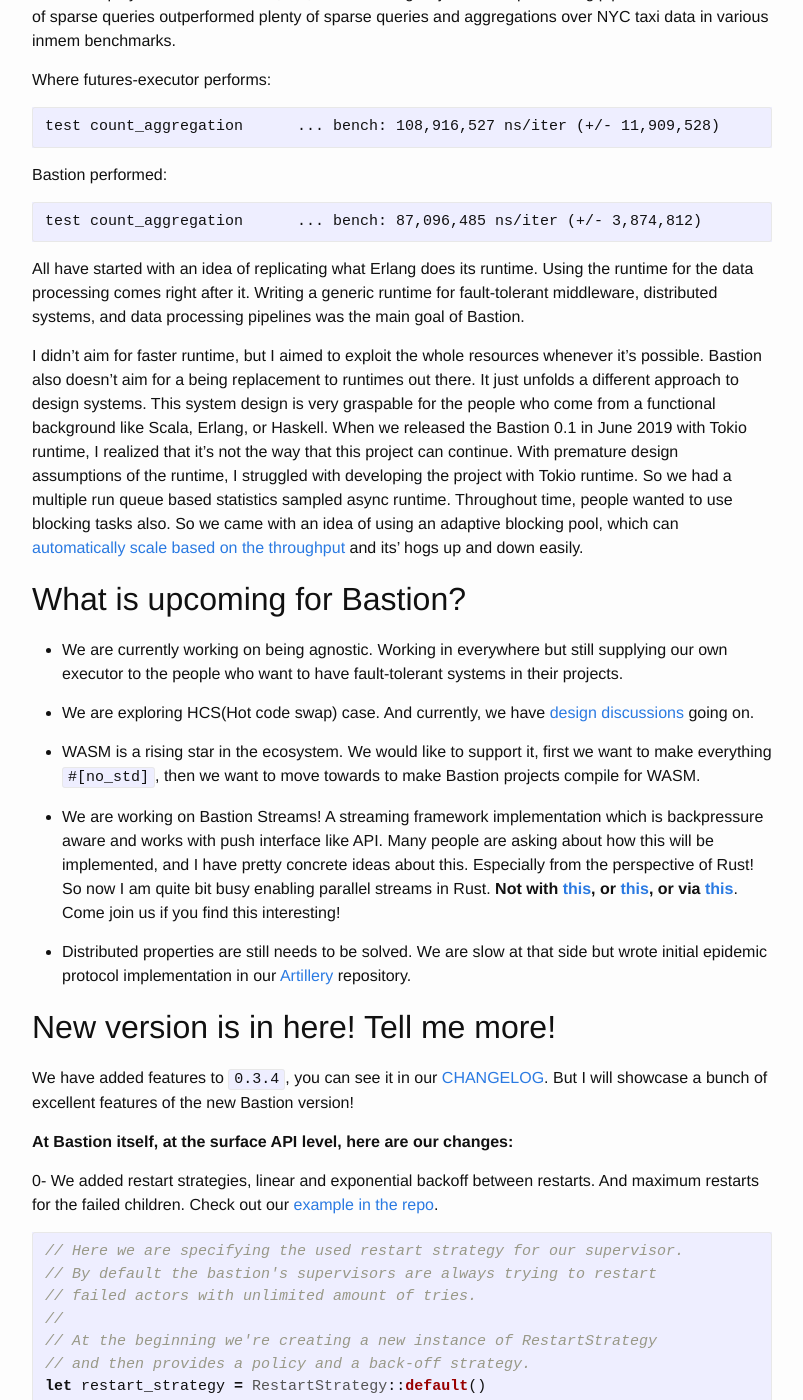
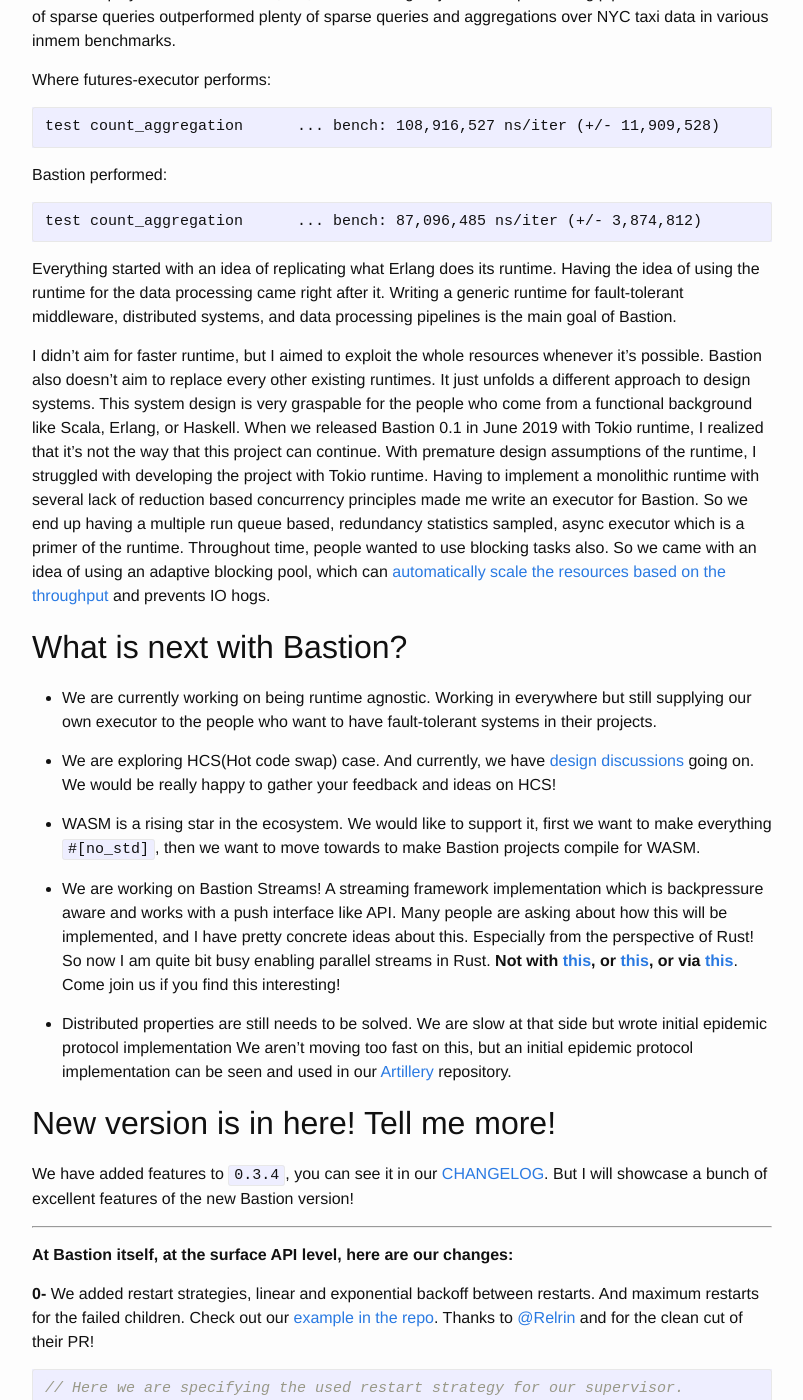
Before and after one commit to bastion-rs/blog, a Jekyll site: the page built from _posts/2020-01-30-new-age-of-bastion.md, in a window 1280 px wide and 1400 px high, scrolled down 444 px. Shown: the whole window, without its empty margins (238-1041 px from the left). Built offline with Jekyll 4.4.1, drawn with Linux system fonts in a browser that asks for light colours; some of the changed text lies outside the part shown.

Commit message:
Address comments and edits

````diff
--- a/_posts/2020-01-30-new-age-of-bastion.md
+++ b/_posts/2020-01-30-new-age-of-bastion.md
@@ -1,7 +1,7 @@
 ---
 layout: post
 title: "New age of Bastion"
-author: Mahmut Bulut
+author: Written by Mahmut Bulut, and edited by Jeremy Lempereur
 ---
 
 **Disclaimer:** This post is not only an announcement of new features of Bastion, which comes with 0.3.4; it also declares our future perspective for the project.
@@ -18,29 +18,32 @@ Bastion performed:
 ```
 test count_aggregation      ... bench: 87,096,485 ns/iter (+/- 3,874,812)
 ```
-All have started with an idea of replicating what Erlang does its runtime. Using the runtime for the data processing comes right after it. Writing a generic runtime for fault-tolerant middleware, distributed systems, and data processing pipelines was the main goal of Bastion.
+Everything started with an idea of replicating what Erlang does its runtime. Having the idea of using the runtime for the data processing came right after it. Writing a generic runtime for fault-tolerant middleware, distributed systems, and data processing pipelines is the main goal of Bastion.
 
-I didn't aim for faster runtime, but I aimed to exploit the whole resources whenever it's possible. Bastion also doesn't aim for a being replacement to runtimes out there. It just unfolds a different approach to design systems. This system design is very graspable for the people who come from a functional background like Scala, Erlang, or Haskell. When we released the Bastion 0.1 in June 2019 with Tokio runtime, I realized that it's not the way that this project can continue. With premature design assumptions of the runtime, I struggled with developing the project with Tokio runtime. So we had a multiple run queue based statistics sampled async runtime. Throughout time, people wanted to use blocking tasks also. So we came with an idea of using an adaptive blocking pool, which can [automatically scale based on the throughput](https://docs.rs/bastion-executor/0.3.4/bastion_executor/blocking/index.html) and its' hogs up and down easily.
+I didn't aim for faster runtime, but I aimed to exploit the whole resources whenever it's possible. Bastion also doesn't aim to replace every other existing runtimes. It just unfolds a different approach to design systems. This system design is very graspable for the people who come from a functional background like Scala, Erlang, or Haskell. When we released Bastion 0.1 in June 2019 with Tokio runtime, I realized that it's not the way that this project can continue. With premature design assumptions of the runtime, I struggled with developing the project with Tokio runtime. Having to implement a monolithic runtime with several lack of reduction based concurrency principles made me write an executor for Bastion. So we end up having a multiple run queue based, redundancy statistics sampled, async executor which is a primer of the runtime. Throughout time, people wanted to use blocking tasks also. So we came with an idea of using an adaptive blocking pool, which can [automatically scale the resources based on the throughput](https://docs.rs/bastion-executor/0.3.4/bastion_executor/blocking/index.html) and prevents IO hogs.
 
-## What is upcoming for Bastion?
+## What is next with Bastion?
 
-* We are currently working on being agnostic. Working in everywhere but still supplying our own executor to the people who want to have fault-tolerant systems in their projects.
+* We are currently working on being runtime agnostic. Working in everywhere but still supplying our own executor to the people who want to have fault-tolerant systems in their projects.
 
-* We are exploring HCS(Hot code swap) case. And currently, we have [design discussions](https://github.com/bastion-rs/bastion/issues/103) going on.
+* We are exploring HCS(Hot code swap) case. And currently, we have [design discussions](https://github.com/bastion-rs/bastion/issues/103) going on. We would be really happy to gather your feedback and ideas on HCS!
 
 * WASM is a rising star in the ecosystem. We would like to support it, first we want to make everything `#[no_std]`, then we want to move towards to make Bastion projects compile for WASM.
 
-* We are working on Bastion Streams! A streaming framework implementation which is backpressure aware and works with push interface like API. Many people are asking about how this will be implemented, and I have pretty concrete ideas about this. Especially from the perspective of Rust! So now I am quite bit busy enabling parallel streams in Rust. **Not with [this](https://docs.rs/futures/0.3.1/futures/stream/trait.Stream.html), or [this](https://rust-lang.github.io/async-book/05_streams/01_chapter.html), or via [this](https://rust-lang.github.io/async-book/06_multiple_futures/03_select.html)**. Come join us if you find this interesting!
+* We are working on Bastion Streams! A streaming framework implementation which is backpressure aware and works with a push interface like API. Many people are asking about how this will be implemented, and I have pretty concrete ideas about this. Especially from the perspective of Rust! So now I am quite bit busy enabling parallel streams in Rust. **Not with [this](https://docs.rs/futures/0.3.1/futures/stream/trait.Stream.html), or [this](https://rust-lang.github.io/async-book/05_streams/01_chapter.html), or via [this](https://rust-lang.github.io/async-book/06_multiple_futures/03_select.html)**. Come join us if you find this interesting!
 
-* Distributed properties are still needs to be solved. We are slow at that side but wrote initial epidemic protocol implementation in our [Artillery](http://github.com/bastion-rs/artillery) repository.
+* Distributed properties are still needs to be solved. We are slow at that side but wrote initial epidemic protocol implementation
+We aren't moving too fast on this, but an initial epidemic protocol implementation can be seen and used in our [Artillery](http://github.com/bastion-rs/artillery) repository.
 
 ## New version is in here! Tell me more!
 
 We have added features to `0.3.4`, you can see it in our [CHANGELOG](https://github.com/bastion-rs/bastion/blob/master/CHANGELOG.md). But I will showcase a bunch of excellent features of the new Bastion version!
 
+------
+
 **At Bastion itself, at the surface API level, here are our changes:**
 
-0- We added restart strategies, linear and exponential backoff between restarts. And maximum restarts for the failed children. Check out our [example in the repo](https://github.com/bastion-rs/bastion/blob/master/bastion/examples/restart_strategy.rs).
+**0-** We added restart strategies, linear and exponential backoff between restarts. And maximum restarts for the failed children. Check out our [example in the repo](https://github.com/bastion-rs/bastion/blob/master/bastion/examples/restart_strategy.rs). Thanks to [@Relrin](https://github.com/Relrin) and for the clean cut of their PR!
 ```rust
 // Here we are specifying the used restart strategy for our supervisor.
 // By default the bastion's supervisors are always trying to restart
@@ -69,7 +72,7 @@ supervisor
 	 // And tracks the child group, defined in the following function
 	 .children(|children| failed_actors_group(children))
 ```
-1- Now we have a signature method to address all the actors in the system. Check our context addressing system [here](https://docs.rs/bastion/0.3.4/bastion/context/struct.BastionContext.html#method.signature)
+**1-** Now we have a signature method to address all the actors in the system. Check our context addressing system [here](https://docs.rs/bastion/0.3.4/bastion/context/struct.BastionContext.html#method.signature)
 
 ```rust
 Bastion::children(|children| {
@@ -105,37 +108,42 @@ let children = children! {
 };
 ```
 
-3- You can mark your blocking code and execute that code inside blocking adaptive thread pool of Bastion.
+**3-** You can now mark your blocking code and execute it inside Bastion's blocking adaptive thread pool.
 ```rust
 let task = blocking! {
 	thread::sleep(time::Duration::from_millis(3000));
 };
 ```
 
-4- What other frameworks and implementation calls `block_on` we call it `run`.  Because that's how other ecosystems call it. We believe general conventions should be over the specific conventions. If you want to run a process and wait for it's completion. (e.g. the blocking task written above) use:
+**4-** If you want to run a process and wait for it's completion, you can call `run!`. `run` is equivalent to what other Rust frameworks call `block_on`. We decided to call it run because that's the name implementations in other languages use. We think sticking to cross languages conventions will avoid confusion among users, regardless of their favorite language.
+
+With the blocking task written above, we can use:
 ```rust
 run!(task);
 ```
-And that's all now everything will be run. This is equivalent of [zio running effects](https://zio.dev/docs/overview/overview_running_effects) in Rust environment. Now we have it!
+And that's it! This is equivalent of [zio running effects](https://zio.dev/docs/overview/overview_running_effects) in Rust environment. Now we have it!
 
 -------
 
-**Executor, our huge steampunk engine**
+**The Executor, our huge steampunk engine**
 
-That the piece that we are running everything on top. It is way more diverged and different from any runtime out there. Working with different techniques that we will explore in the upcoming posts.
+This is the core, the piece everything is running on top of.
 
-But what has changed? Let's explore!
+It is way more diverged and different from any runtime out there.
+The approach we took is very different from the other frameworks in the ecosystem.
 
-0- Under the contention we skip work-stealing. We directly force queue consumer to consume message from the run queue and continue working without work-stealing for a small fraction of time. Think like this is a congestion unblocking mechanism. Works pretty well.
+What are the differences ? Let's have a look!
 
-1- Bastion executor relies mostly on interconnect messages and tries to do single clock advancement without OS migration of threads. We are pinning our threads so we need to know how many vCPU is going on and maintain thread pinning on the fly. In this release, we have improved pinning API a lot.
+**0-** When under contention we skip work-stealing. We directly force queue consumers to handle messages coming from the run queue and continue working without work-stealing for a small fraction of time. Think of it like a congestion unblocking mechanism. It works pretty well so far! Works pretty well.
 
-2- We have a blocking pool based on the paper [A Novel Predictive and Self–Adaptive Dynamic Thread Pool Management](https://ieeexplore.ieee.org/document/5951889) and you can see this implementation documentation [here](https://docs.rs/bastion-executor/0.3.4/bastion_executor/blocking/index.html). That's our blocking congestion prevention mechanism and it enables high throughput for the blocking operation under various cases ranging from long running, spike oriented, bursting, decaying task timing behaviors.
-Moreover, this thread pool is also [configurable with environment variable](https://github.com/bastion-rs/bastion/pull/141/files#diff-d7ca8f060f95b61604b5bd4036546196R334-R349) for constrained environments.
+**1-** Bastion executor relies mostly on interconnect messages and tries to do single clock advancement without OS migration of threads. We are pinning our threads which means we need to be aware of how many vCPU Bastion is running on, and we maintain thread pinning on the fly. A lot of efforts were put into our pinning API in this release.
 
-3- Improved performance by having less syscalls to kernel for yielding the time back to OS. Now we are passively looking for opportunity to execute, and yield back once as soon as possible.
+**2-** We have a blocking pool based on the paper [A Novel Predictive and Self–Adaptive Dynamic Thread Pool Management](https://ieeexplore.ieee.org/document/5951889) and you can see this implementation documentation [here](https://docs.rs/bastion-executor/0.3.4/bastion_executor/blocking/index.html). That's our blocking congestion prevention mechanism and it enables high throughput for the blocking operation under various cases ranging from long running, spike oriented, bursting, decaying task timing behaviors.
+Moreover, this thread pool is also [configurable with an environment variable](https://github.com/bastion-rs/bastion/pull/141/files#diff-d7ca8f060f95b61604b5bd4036546196R334-R349) for constrained environments.
 
-4- Added convenience methods for blocking pool with [spawn_blocking](https://docs.rs/bastion-executor/0.3.4/bastion_executor/blocking/fn.spawn_blocking.html) in addition to existing [spawn](https://docs.rs/bastion-executor/0.3.4/bastion_executor/pool/fn.spawn.html), [run](https://docs.rs/bastion-executor/0.3.4/bastion_executor/run/fn.run.html). You don't need to surface API to try out Bastion's Executor. You can only add `bastion-executor` to your `Cargo.toml` and you are good to go!
+**3-** We improved the performance by making less syscalls when yielding. We are now passively looking for an opportunity to run tasks, and yield only once, as soon as possible.
+
+**4-** Added convenience methods for blocking pool with [spawn_blocking](https://docs.rs/bastion-executor/0.3.4/bastion_executor/blocking/fn.spawn_blocking.html) in addition to existing [spawn](https://docs.rs/bastion-executor/0.3.4/bastion_executor/pool/fn.spawn.html), [run](https://docs.rs/bastion-executor/0.3.4/bastion_executor/run/fn.run.html). If you don't want any supervision and restart mechanisms, and are just looking for a quick dive into bastion, add `bastion-executor` to your `Cargo.toml` file and you can start spawning sync and async tasks in no time !
 
 ------
 
@@ -159,7 +167,7 @@ From Rust HashMap's to your NoSQL backend etc. [Wire up anything](https://docs.r
 
 ## A Big Thanks
 
-Yes, a big thanks, to everyone who enabled this project to run, supported, wrote code and make it production grade in plenty of aspects. Thanks for everything and thanks for keeping the road with us! We are getting bigger and I really like how people are passionate about what are we trying to do here! I can't thank to plenty of people who share his/her/their ideas on our Discord channel, on issues and over the PRs! Thank you all, let's continue building together! 2020 is a year that we (as Rust community) will unite over plenty of subjects, and topics. I like to close my thanks with these words (though this was a famous US Marshall Plan propaganda, this sentence pretty much sums up all of us as people working on Rust): **Whatever the weather we must move together!**
+Yes, a big thanks, to everyone who enabled this project to run, supported, wrote code and made it production grade in plenty of aspects. Thanks for everything and thanks for paving the road with us! We are getting bigger and I really like how passionate people are about what are we trying to do here! I can't thank enough everyone who shared their ideas on [our Discord channel](https://discord.gg/DqRqtRT), on issues and over the PRs! Thank you all, let's continue building together! 2020 is a year that we (as Rust community) will unite over plenty of subjects, and topics. I like to close my thanks with these words (though this was a famous US Marshall Plan propaganda, this sentence pretty much sums up all of us as people working on Rust): **Whatever the weather we must move together!**
 
 ## Conclusion
-In the upcoming blog posts, we will talk about how Bastion runtime is designed, which kind of design decisions are made and what are our newest initiatives. Meanwhile we are expanding our ecosystem with various projects and open to the maintainers who wants to work on distributed systems and data processing. We have pretty high aims for our projects, so come join us! Join our [Discord](https://discordapp.com/invite/DqRqtRT), look to our issues and projects at our org's GitHub!
+In the upcoming blog posts, we will talk about how the Bastion runtime is designed, which design decisions were made (and why) and our newest initiatives and next goals. Meanwhile we are expanding our ecosystem with various projects and would love to welcome maintainers who want to work on distributed systems and data processing. We have pretty high aims for our projects, and would love to help and mentor you. Come join us! Join our [Discord](https://discordapp.com/invite/DqRqtRT), have a look at our issues and projects [our org's GitHub](https://github.com/bastion-rs)!
````
Also changed, not shown: other parts of _posts/2020-01-30-new-age-of-bastion.md (+1 -1 lines), 2 other files.
